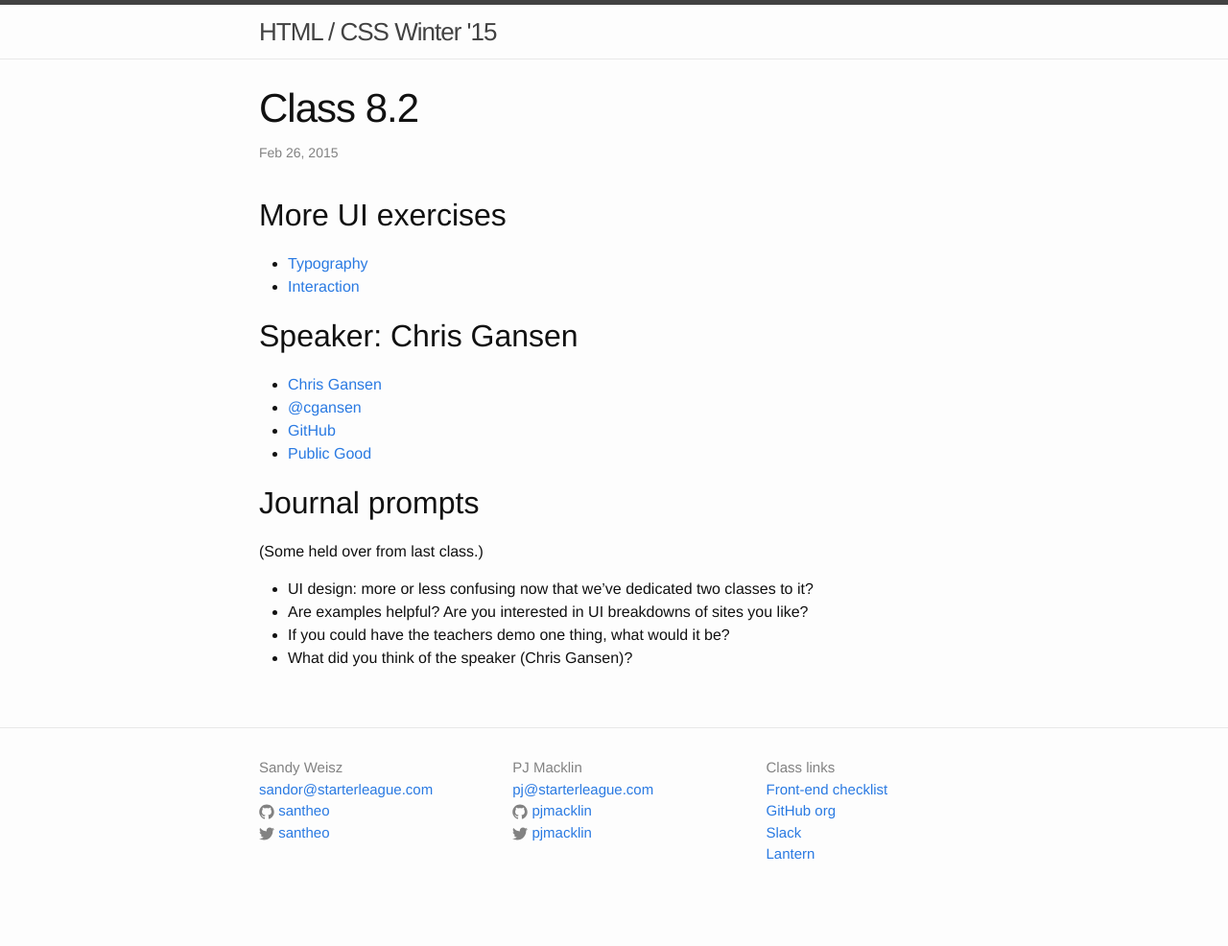
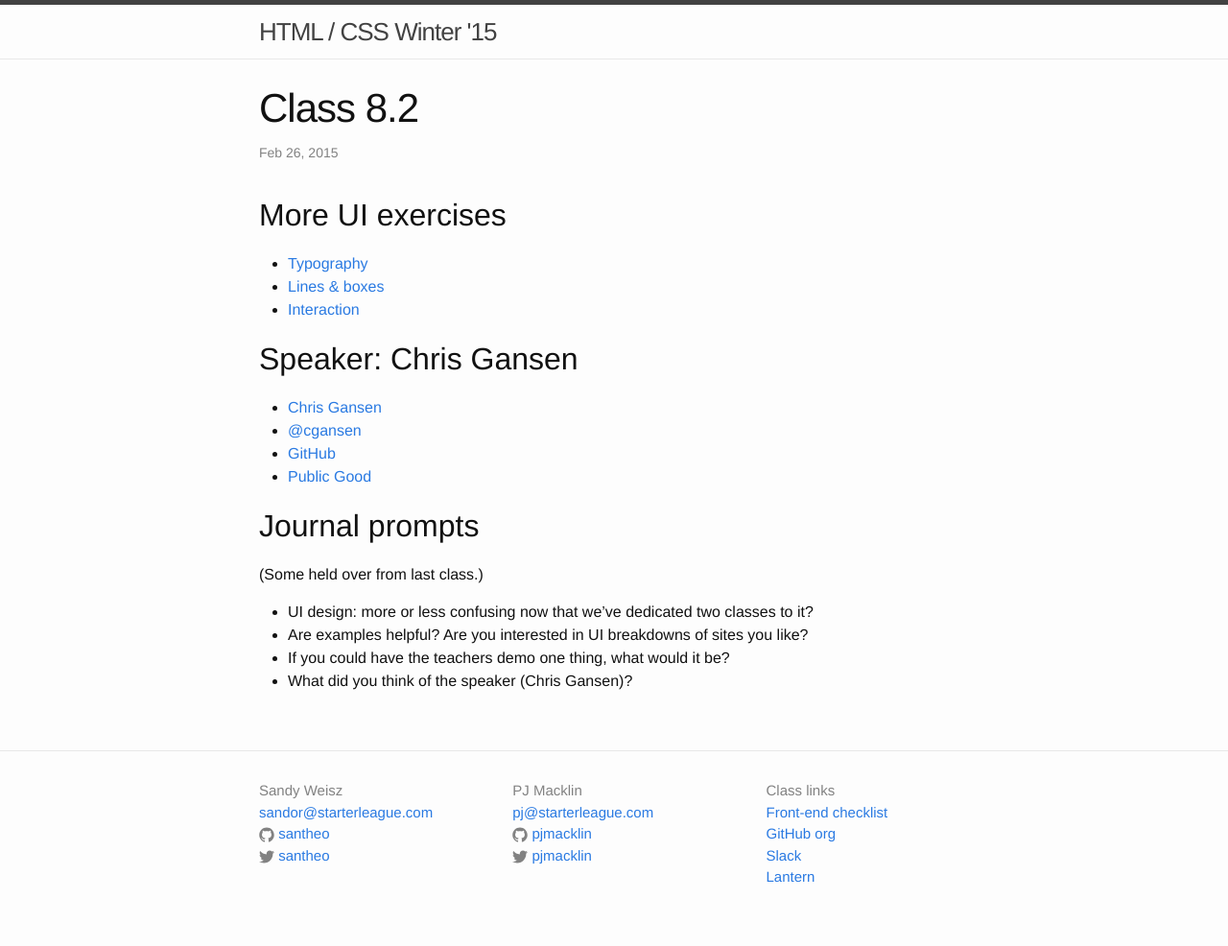
Before and after one commit to tsl-html-css/tsl-html-css.github.io, a Jekyll site: the page built from _posts/2015-02-26-8.2.md, in a window 1280 px wide. Shown: the whole page at 96% size. Built offline with Jekyll 4.4.1, drawn with Linux system fonts in a browser that asks for light colours; before the commit the page ends 962 px from its top, so only the background shows below that.

Commit message:
More 8.2

```diff
--- a/_posts/2015-02-26-8.2.md
+++ b/_posts/2015-02-26-8.2.md
@@ -8,6 +8,7 @@ categories: class
 ## More UI exercises
 
 * [Typography](http://jsbin.com/ziwaqo/1/edit?html,css,js,output)
+* [Lines & boxes](http://jsbin.com/qidevi/1/edit?html,css,output)
 * [Interaction](http://jsbin.com/gebese/1/edit?html,css,js,output)
 
 ## Speaker: Chris Gansen
```
